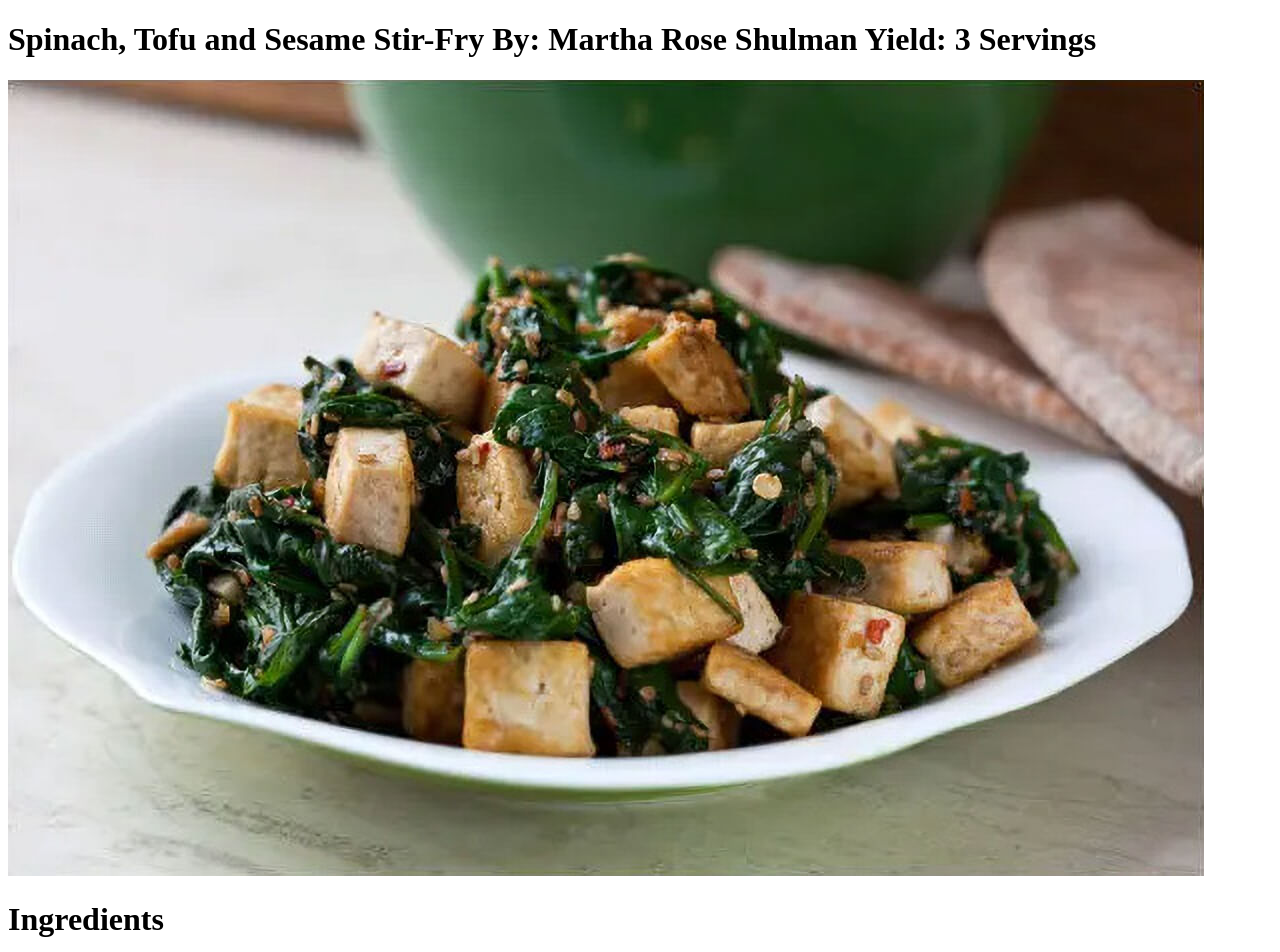
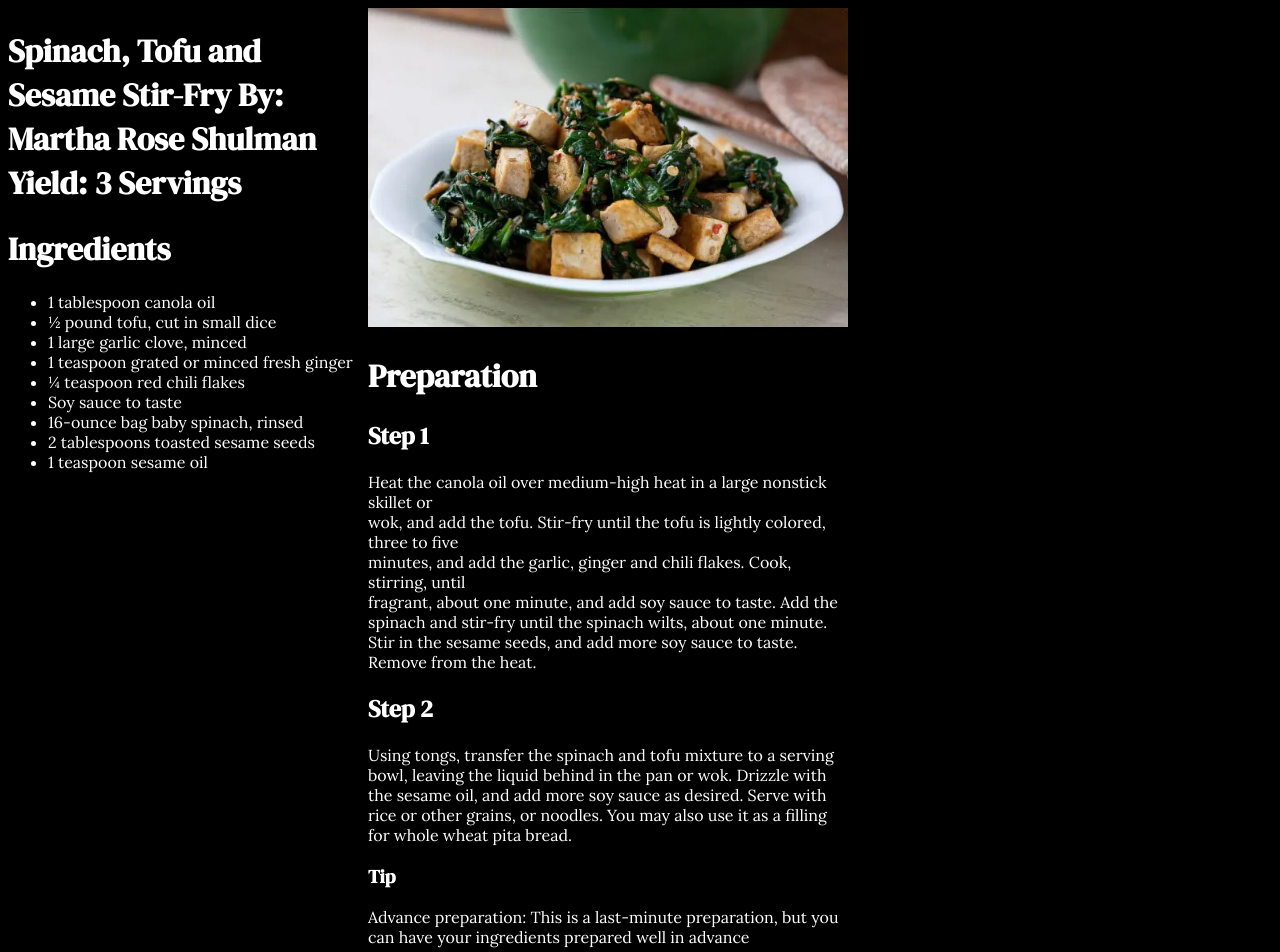
Before and after one commit to Lee-644/Exercise-7, a plain HTML site: page index.html in a window 1280 px wide. Shown: the top 952 px of the page. Drawn offline with Linux system fonts and the light colour scheme.

Commit message:
finished hehe

```diff
--- a/index.html
+++ b/index.html
@@ -2,28 +2,61 @@
 
 <!DOCTYPE HTML>
 <html lang="en-ca">
+<head>
+  <link rel="stylesheet" href="https://fonts.googleapis.com/css2?family=Lora">
+  <link rel="stylesheet" href="https://fonts.googleapis.com/css2?family=DM+Serif+Display">
   <meta charset="utf-8">
-<head>
   <title>
     Exercise 7
   </title>
-</head>
   <style>
-  div{
+  .two-columns{
     width: 1200px;
   }
+    body{
+      font-family: "DM Serif Display", serif;
+      color: white;
+      background-color: black;
+    }
+    .list {
+      font-family: "Lora", serif;
+    }
+    .p1 {
+      font-family: "Lora", serif;
+    }
+    .p2 {
+      font-family: "Lora", serif;
+    }
+    .p3 {
+      font-family: "Lora", serif;
+    }
+    .left-side{
+      float: left;
+      width: 30%;
+    }
+    .right-side{
+      float: left;
+      width: 40%;
+    }
   </style>
+</head>
+  <body>
+  <div class="two-columns">
+    <div class="left-side">
       <h1>
-  Spinach, Tofu and Sesame Stir-Fry
-  By: Martha Rose Shulman
+        Spinach, Tofu and
+        <br>
+        Sesame Stir-Fry By:
+        <br>
+        Martha Rose Shulman
+        <br>
         Yield: 3 Servings
       </h1>
-  <img src="tofuphoto.jpg" alt="photo of cooked tofu on a platter">
-<div>
+
       <h1>
         Ingredients
       </h1>
-  <body>
+      <div class="list">
         <ul>
           <li> 1 tablespoon canola oil </li>
           <li> ½ pound tofu, cut in small dice </li>
@@ -35,27 +68,49 @@
           <li> 2 tablespoons toasted sesame seeds </li>
           <li> 1 teaspoon sesame oil </li>
         </ul>
+      </div>
+     </div>
+     <div class="right-side">
+      <img src="tofuphoto.jpg" alt="photo of cooked tofu on a platter" width="100%">
        <h1>
         Preparation
        </h1>
+
        <h2>
         Step 1
        </h2>
+
+       <div class="p1">
          <p>
-      Heat the canola oil over medium-high heat in a large nonstick skillet or wok, and add the tofu. Stir-fry until the tofu is lightly colored, three to five minutes, and add the garlic, ginger and chili flakes. Cook, stirring, until fragrant, about one minute, and add soy sauce to taste. Add the spinach and stir-fry until the spinach wilts, about one minute. Stir in the sesame seeds, and add more soy sauce to taste. Remove from the heat.
+          Heat the canola oil over medium-high heat in a   large nonstick skillet or
+         <br>
+         wok, and add the tofu. Stir-fry until the tofu is  lightly colored, three to five
+        <br>
+         minutes, and add the garlic, ginger and chili flakes. Cook, stirring, until
+        <br>
+        fragrant, about one minute, and add soy sauce to    taste.  Add the spinach and stir-fry until the spinach wilts, about one minute. Stir in the sesame seeds, and add more soy sauce to taste. Remove from the heat.
         </p>
+      </div>
   <h2>
     Step 2
   </h2>
+    <div class="p2">
       <p>
-      Using tongs, transfer the spinach and tofu mixture to a serving bowl, leaving the liquid behind in the pan or wok. Drizzle with the sesame oil, and add more soy sauce as desired. Serve with rice or other grains, or noodles. You may also use it as a filling for whole wheat pita bread.
+        Using tongs, transfer the spinach and tofu mixture to a serving bowl, leaving
+        the liquid behind in the pan or wok. Drizzle with the sesame oil, and add more
+        soy sauce as desired. Serve with rice or other grains, or noodles. You may also
+        use it as a filling for whole wheat pita bread.
       </p>
+    </div>
   <h3>
     Tip
   </h3>
+    <div class="p3">
       <p>
         Advance preparation: This is a last-minute preparation, but you can have your ingredients prepared well in advance
       </p>
+    </div>
+  </div>
+</div>
 </body>
-</div>
 </html>
```
Lines whose indentation alone changed are shown as unchanged.
